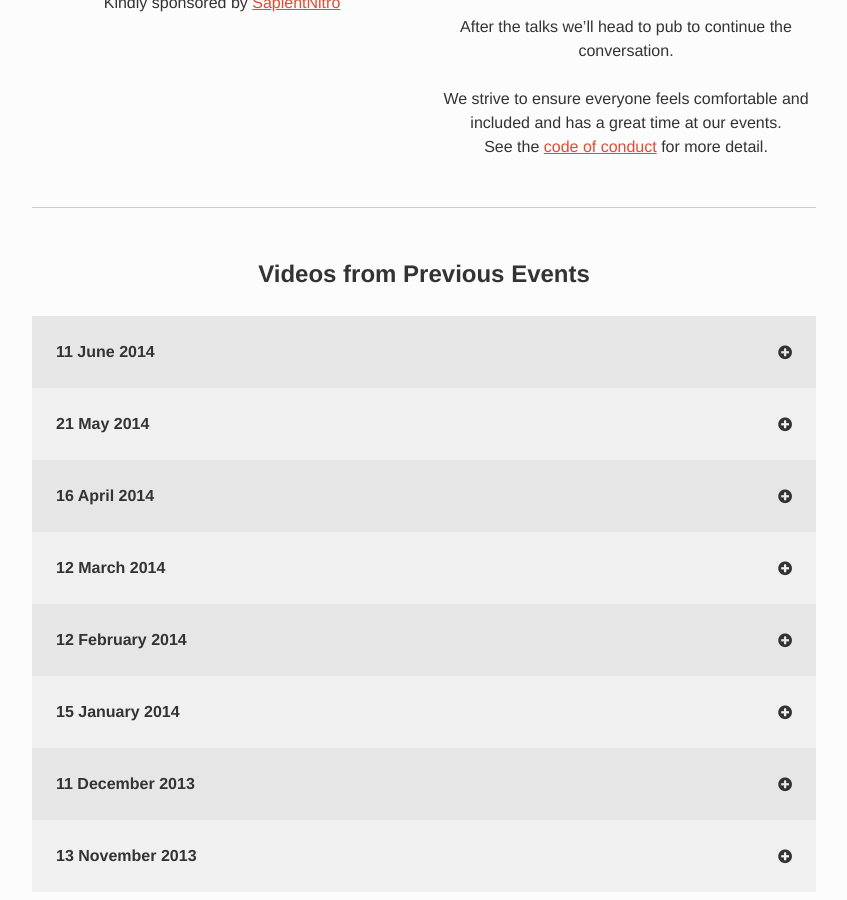
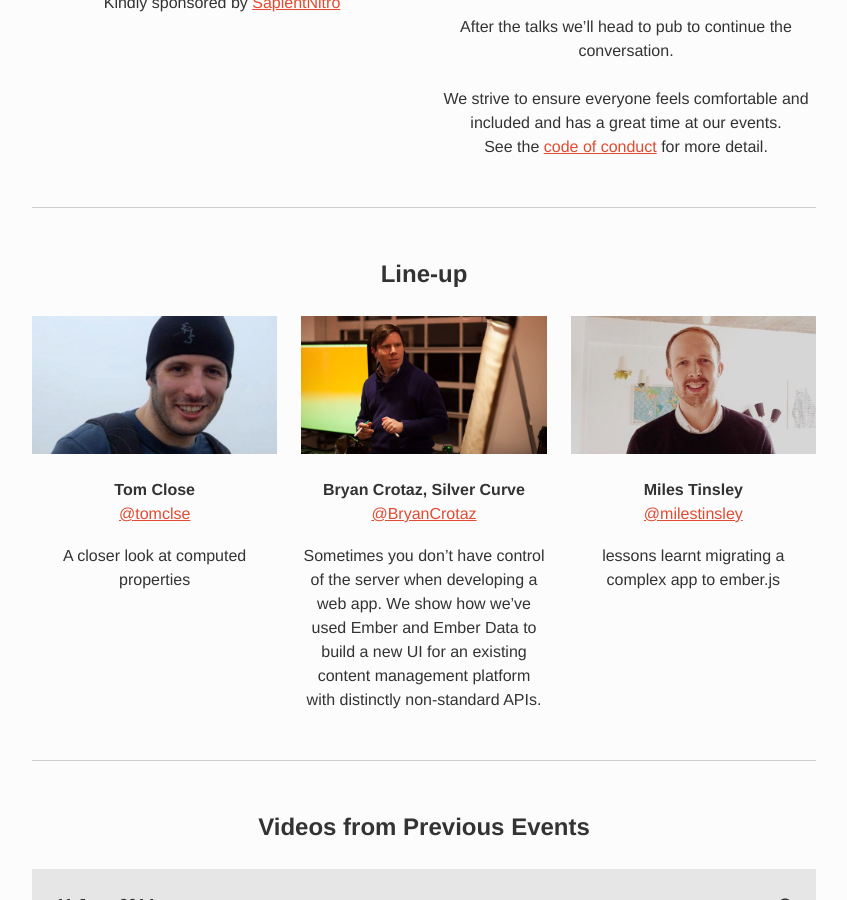
Before and after one commit to emberlondon/emberlondon.github.io, a Jekyll site: the page built from index.html, in a window 1280 px wide and 900 px high, scrolled down 822 px. Shown: the whole window, without its empty margins (216-1063 px from the left). Built offline with Jekyll 4.4.1, drawn with Linux system fonts in a browser that asks for light colours; nearby versions of some CDN libraries.

Commit message:
Add July 2014 speaker images

```diff
--- a/_data/next-event.yml
+++ b/_data/next-event.yml
@@ -1,3 +1,16 @@
 date: Thursday, 17 July 2014
 time: 6.30pm – 9.30pm
 location: Eden House, 8 Spital Square, London E1 6DU
+talks:
+  - speaker_name: Tom Close
+    speaker_twitter: tomclse
+    info: 'A closer look at computed properties'
+    image: images/speakers/tom-close.jpg
+  - speaker_name: 'Bryan Crotaz, Silver Curve'
+    speaker_twitter: BryanCrotaz
+    info: 'Sometimes you don’t have control of the server when developing a web app. We show how we’ve used Ember and Ember Data to build a new UI for an existing content management platform with distinctly non-standard APIs.'
+    image: images/speakers/bryan.jpg
+  - speaker_name: Miles Tinsley
+    speaker_twitter: milestinsley
+    info: 'lessons learnt migrating a complex app to ember.js'
+    image: images/speakers/miles.jpg
```
Also changed, not shown: images/speakers/bryan.jpg (added), images/speakers/miles.jpg (added), images/speakers/tom-close.jpg (added).
